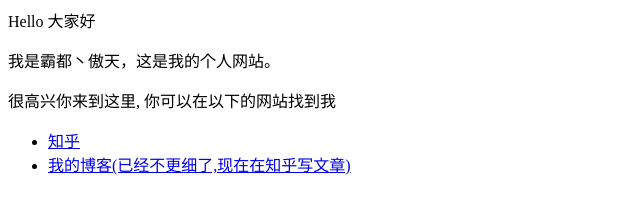
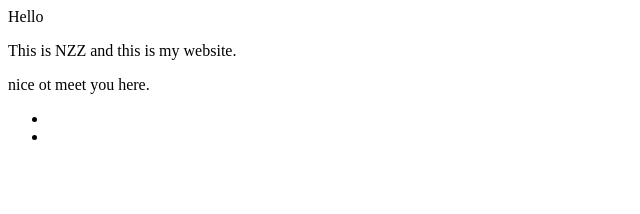
Before and after one commit to NiZhaZi/NiZhaZi.github.io, a plain HTML site: page index.html in a window 1280 px wide. Shown: the whole page, without its empty margins (0-640 px from the left). Drawn offline with Linux system fonts and the light colour scheme.

Commit message:
Update index.html

```diff
--- a/index.html
+++ b/index.html
@@ -1,8 +1,8 @@
-<p>Hello 大家好</p>
-<p>我是霸都丶傲天，这是我的个人网站。 </p>
-<p>很高兴你来到这里, 你可以在以下的网站找到我</p>
+<p>Hello </p>
+<p>This is NZZ and this is my website. </p>
+<p>nice ot meet you here. </p>
 
 <ul>
-  <li> <a href="https://www.zhihu.com/people/AJLoveChina">知乎</a> </li>
-  <li> <a href="http://hejie.nigeerhuo.com">我的博客(已经不更细了,现在在知乎写文章)</a> </li>
+  <li> </a> </li>
+  <li> </a> </li>
 </ul>
```
